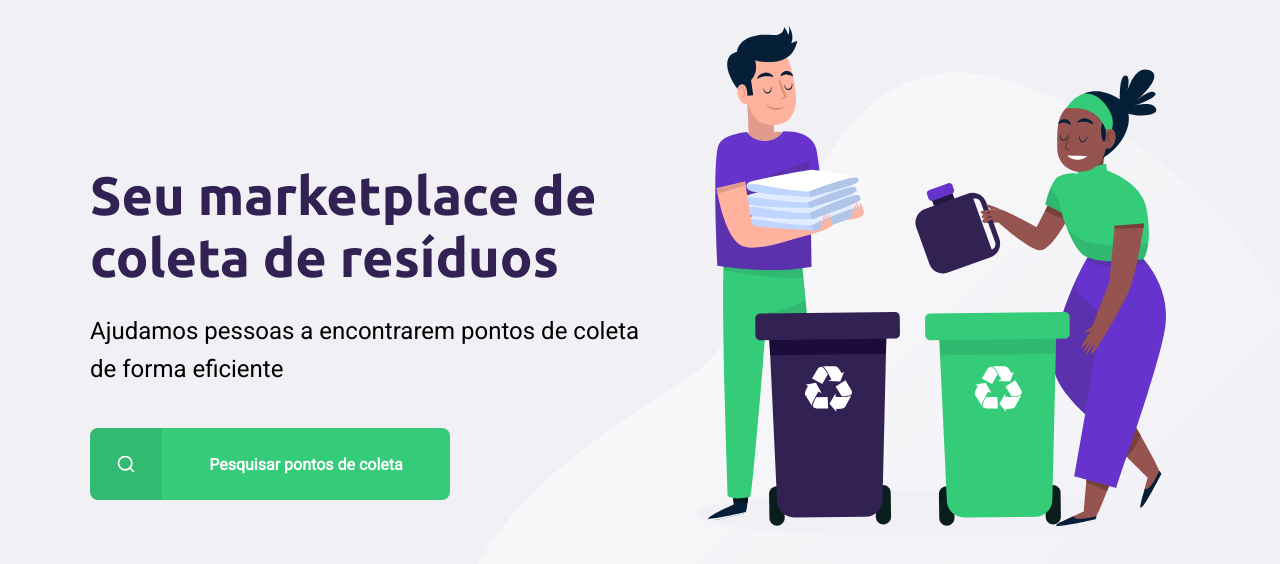
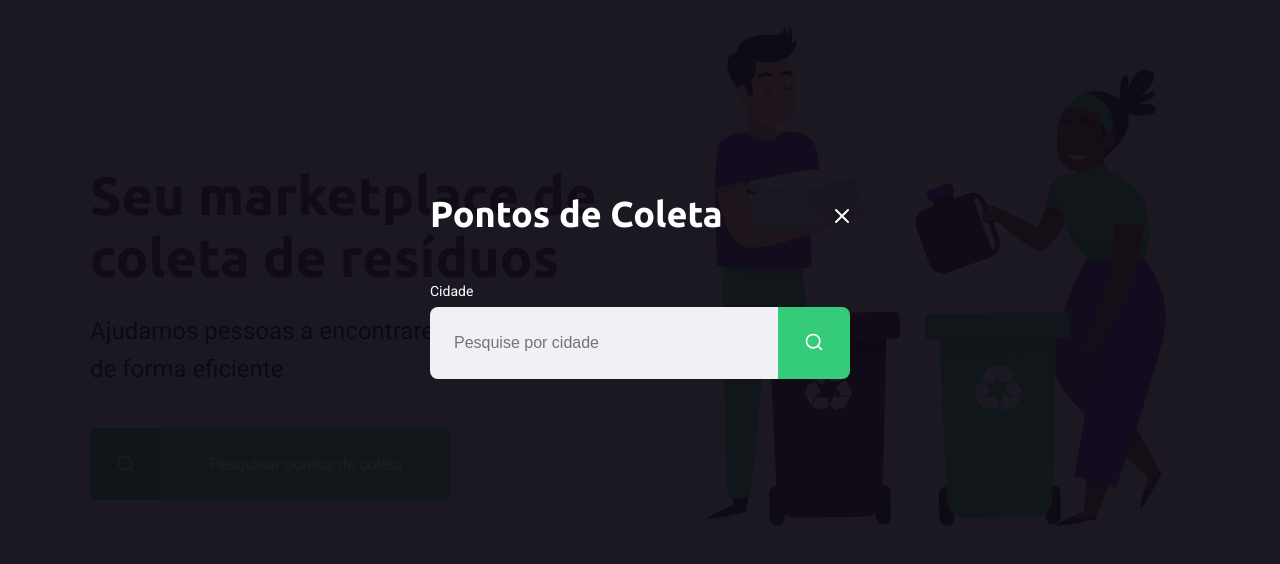
Before and after one commit to serjus-dev/Projeto-Ecoleta, a plain HTML site: page index.html in a window 1280 px wide. Both pictures are taken after a click on the link "Pesquisar pontos de coleta". Shown: the part 114-678 px from the top of the page. Drawn offline with Linux system fonts and the light colour scheme.

Commit message:
Abertura do modal pelo javascript

```diff
--- a/index.html
+++ b/index.html
@@ -50,7 +50,7 @@
         <div class="content">
             <div class="header">
                 <h1>Pontos de Coleta</h1>
-                <a href="">Fechar</a>
+                <a href="#">Fechar</a>
             </div>
             <form action="">
                 <label for="search">Cidade</label>
@@ -70,6 +70,6 @@
         </div>
     </div>
 
-
+    <script src="/scripts/index.js"></script>
 </body>
 </html>
--- a/scripts/index.js
+++ b/scripts/index.js
@@ -0,0 +1,12 @@
+const buttonSearch = document.querySelector("#page-home main a")
+const modal = document.querySelector("#modal")
+
+const close = document.querySelector("#modal .header a")
+
+buttonSearch.addEventListener("click", () => {
+    modal.classList.remove("hide")
+})
+
+close.addEventListener("click", () => {
+    modal.classList.add("hide")
+})
```
